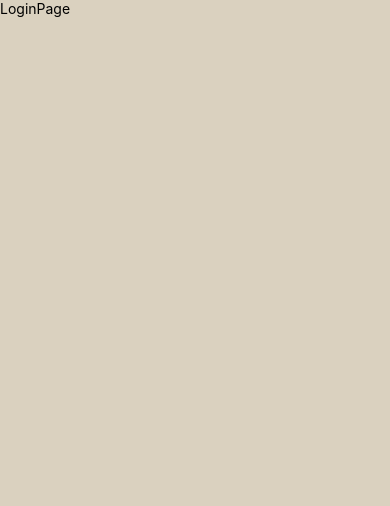
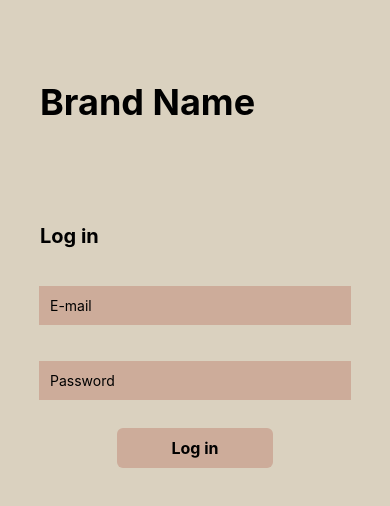
Before and after one commit to SalimCanTetiker/Challenge, a React Native app: screen /Login in a window 390 px wide. Shown: the top 506 px of the page. Built offline with nearby package versions, Linux system fonts and the light colour scheme.

Commit message:
Login page created

```diff
--- /dev/null
+++ b/src/components/CustommButton/CustomButton.style.ts
@@ -0,0 +1,20 @@
+import { StyleSheet, Dimensions } from "react-native";
+
+const {width, height} = Dimensions.get("window")
+
+const styles = StyleSheet.create({
+    container: {
+        borderRadius: 6,
+        margin: 10,
+        padding: 10,
+        width: width * 0.4,
+        alignItems: "center",
+        justifyContent: "center"
+    },
+    text: {
+        fontSize: 16,
+        fontWeight: "bold"
+    }
+})
+
+export default styles
--- /dev/null
+++ b/src/components/CustommButton/CustomButton.tsx
@@ -0,0 +1,14 @@
+import { Pressable, Text } from 'react-native'
+import React from 'react'
+
+import styles from './CustomButton.style'
+
+const CustomButton = ({title, onPress}) => {
+  return (
+    <Pressable style={ ({pressed}) => [{ backgroundColor: pressed ? "gray" : "#cdac9a"}, styles.container]} onPress={onPress}>
+      <Text style={styles.text}>{title}</Text>
+    </Pressable>
+  )
+}
+
+export default CustomButton
--- /dev/null
+++ b/src/components/Input/Input.style.ts
@@ -0,0 +1,16 @@
+import { StyleSheet, Dimensions } from "react-native";
+
+const {width, height} = Dimensions.get("window")
+
+const styles = StyleSheet.create({
+    textInput: {
+        borderWidth: 1,
+        borderColor: '#cdac9a',
+        width: width * 0.8,
+        padding: 10,
+        margin: 18,
+        backgroundColor: '#cdac9a'
+    }
+})
+
+export default styles
--- /dev/null
+++ b/src/components/Input/Input.tsx
@@ -0,0 +1,20 @@
+import { View, TextInput } from 'react-native'
+import React from 'react'
+
+import styles from './Input.style'
+
+const Input = ({placeholder, value, onChangeText, secureTextEntry}) => {
+  return (
+    <View>
+    <TextInput
+    style={styles.textInput}
+    placeholder={placeholder}
+    value={value}
+    onChangeText={onChangeText}
+    secureTextEntry={secureTextEntry}
+    />
+  </View>
+  )
+}
+
+export default Input
--- /dev/null
+++ b/src/screen/LoginPage/LoginPage.style.ts
@@ -0,0 +1,33 @@
+import { StyleSheet } from "react-native";
+
+const styles = StyleSheet.create({
+    container: {
+        backgroundColor: '#dad1bf',
+        flex: 1
+    },
+    header: {
+        marginTop: 80,
+        marginLeft: 40
+    },
+    headerText: {
+        fontWeight: 'bold',
+        fontSize: 36
+    },
+    title: {
+        marginTop: 100,
+        marginLeft: 40
+    },
+    titleText: {
+        fontWeight: 'bold',
+        fontSize: 20
+    },
+    input: {
+        alignItems: 'center',
+        marginTop: 20
+    },
+    button: {
+        alignItems: 'center'
+    }
+})
+
+export default styles
--- a/src/screen/LoginPage/LoginPage.tsx
+++ b/src/screen/LoginPage/LoginPage.tsx
@@ -1,10 +1,32 @@
 import { View, Text } from 'react-native'
 import React from 'react'
 
+import styles from './LoginPage.style'
+
+import Input from '../../components/Input/Input'
+import CustomButton from '../../components/CustommButton/CustomButton'
+
 const LoginPage = () => {
   return (
-    <View style={{ backgroundColor: '#dad1bf', flex: 1 }}>
-      <Text>LoginPage</Text>
+    <View style={styles.container}>
+      <View style={styles.header}>
+        <Text style={styles.headerText}>Brand Name</Text>
+      </View>
+      <View style={styles.title}>
+        <Text style={styles.titleText}>Log in</Text>
+      </View>
+      <View style={styles.input}>
+        <Input
+          placeholder={'E-mail'}
+        />
+        <Input
+          placeholder={'Password'}
+        />
+      </View>
+      <View style={styles.button}>
+        <CustomButton
+          title={'Log in'} />
+      </View>
     </View>
   )
 }
```
